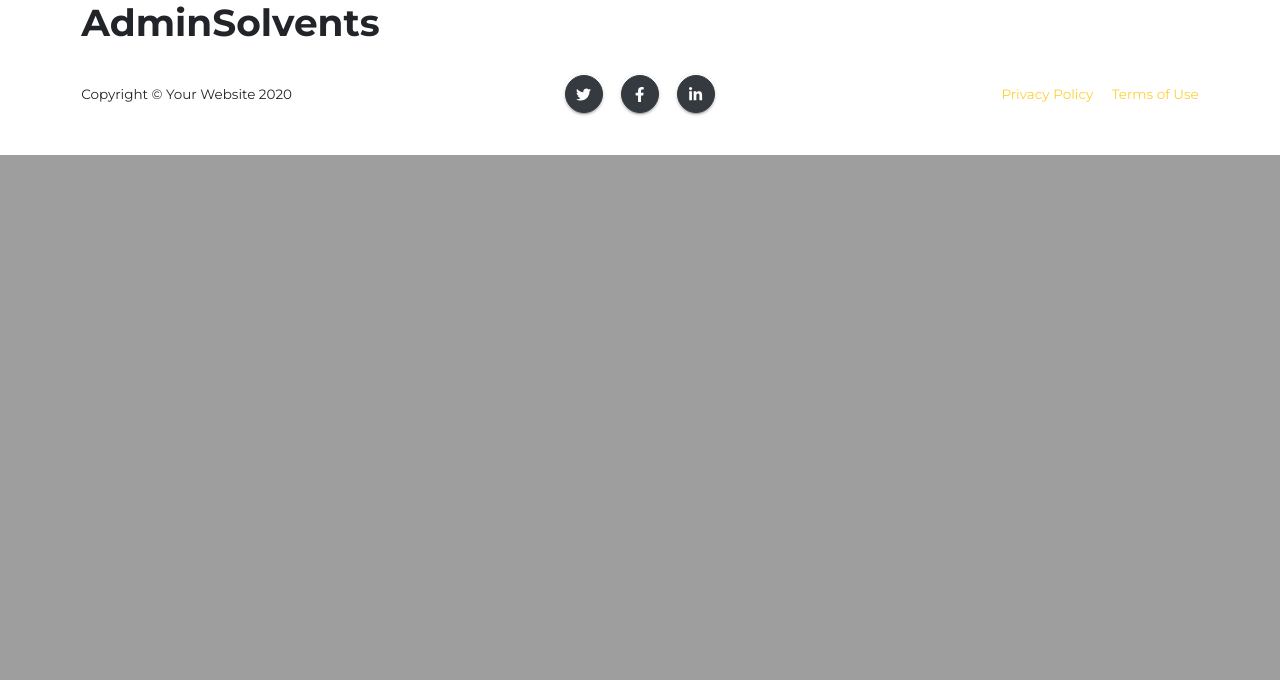
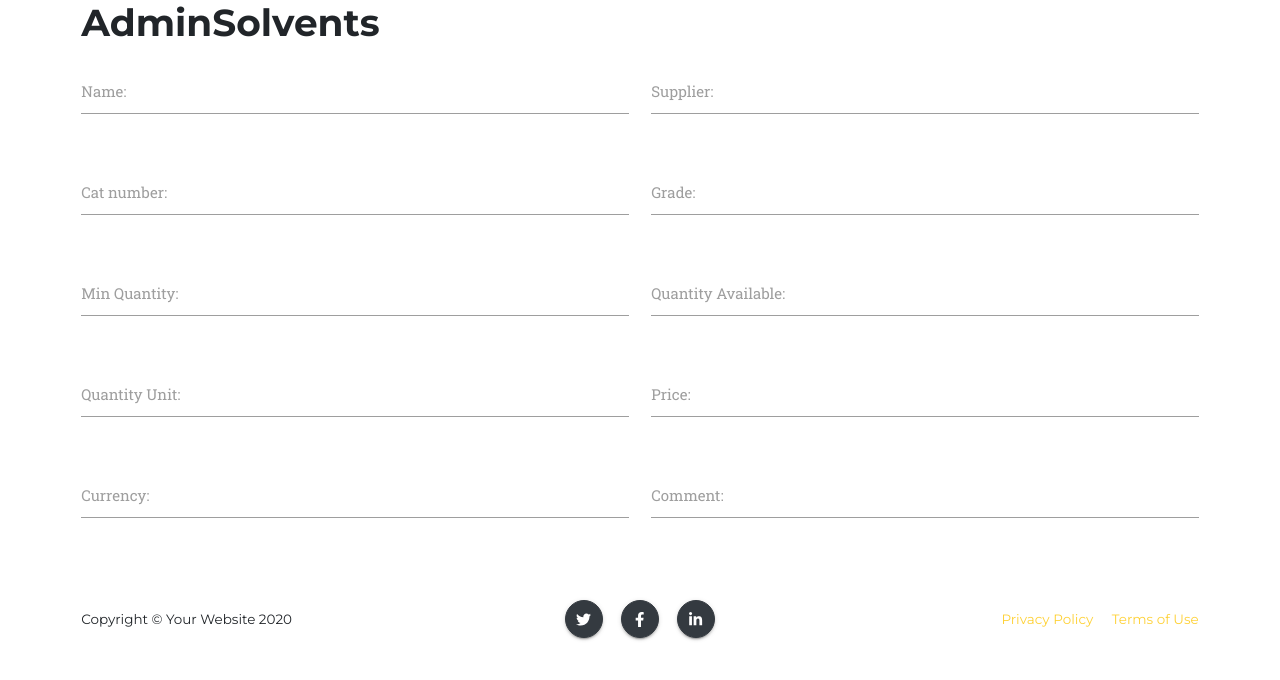
Before and after one commit to Code-Institute-Submissions/inventory-manager-mp3, a Flask app: page /adminsolvents in a window 1280 px wide. Shown: the part 673-1353 px from the top of the page. Before the commit the page ends 828 px from the top, so only its background shows below. Run offline with Flask 2, Linux system fonts and the light colour scheme; some libraries are stand-ins or nearby versions; some web fonts are replaced.

Commit message:
Basic forms added to Solvent and Consumables admin pages

```diff
--- a/templates/adminsolvents.html
+++ b/templates/adminsolvents.html
@@ -2,6 +2,59 @@
 
 <h1>AdminSolvents</h1>
 
-
+<div class="row">
+    <form action="" method="POST" class="col s12">
+      <div class="row">
+        <div class="input-field col s6">
+          <input id="Name" type="text" name="Name" class="validate">
+          <label for="name">Name:</label>
+        </div>
+        <div class="input-field col s6">
+          <input id="Supplier" type="text" name="Supplier" class="validate">
+          <label for="Supplier">Supplier:</label>
+        </div>
+      </div>
+      <div class="row">
+        <div class="input-field col s6">
+          <input id="Cat_no" type="text" name="Cat_no" class="validate">
+          <label for="cat_no">Cat number:</label>
+        </div>
+        <div class="input-field col s6">
+          <input id="Grade" type="text" name="Grade" class="validate">
+          <label for="Grade">Grade:</label>
+        </div>
+      </div>
+      <div class="row">
+        <div class="input-field col s6">
+          <input id="Min_Quantity" type="text" name="Min_Quantity" class="validate">
+          <label for="Min_Quantity">Min Quantity:</label>
+        </div>
+        <div class="input-field col s6">
+          <input id="Quantity_Available" type="text" name="Quantity_Available" class="validate">
+          <label for="Quantity_Available">Quantity Available:</label>
+        </div>
+      </div>
+            <div class="row">
+        <div class="input-field col s6">
+          <input id="Quantity_Unit" type="text" name="Quantity_Unit" class="validate">
+          <label for="Quantity_Unit">Quantity Unit:</label>
+        </div>
+        <div class="input-field col s6">
+          <input id="Price" type="text" name="Price" class="validate">
+          <label for="Price">Price:</label>
+        </div>
+      </div>
+            <div class="row">
+        <div class="input-field col s6">
+          <input id="Currency" type="text" name="Currency" class="validate">
+          <label for="Currency">Currency:</label>
+        </div>
+        <div class="input-field col s6">
+          <input id="Comment" type="text" name="Comment" class="validate">
+          <label for="Comment">Comment:</label>
+        </div>
+      </div>
+    </form>
+  </div>
 
 {% endblock %}
```
Also changed, not shown: templates/adminconsumables.html (+48 -0 lines).
